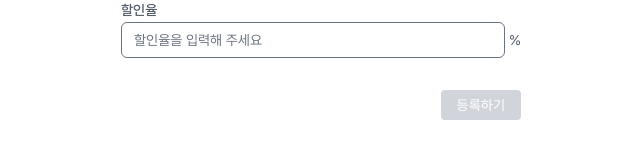
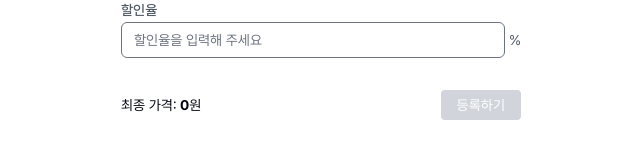
Before and after one commit to eunbinnie/weebur-coding-test, a Next.js app: page /products/new in a window 1280 px wide. Shown: the part 317-476 px from the top of the page, without its empty margins (319-959 px from the left). Built offline with nearby package versions, Linux system fonts and the light colour scheme.

Commit message:
feat: 할인 적용된 최종 가격 폼 하단에 렌더링

```diff
--- a/src/app/products/new/_components/NewProductForm.tsx
+++ b/src/app/products/new/_components/NewProductForm.tsx
@@ -6,6 +6,8 @@ import { useForm } from 'react-hook-form';
 import type { AddProductInput } from '@/schemas/product.schema';
 import { addProductSchema } from '@/schemas/product.schema';
 import { zodResolver } from '@hookform/resolvers/zod';
+
+import { formatNumberWithCommas } from '@/lib/utils/number';
 
 import type { AddProductRequestBody } from '@/types/products.types';
 
@@ -33,11 +35,18 @@ const NewProductForm = () => {
   const {
     register,
     handleSubmit,
+    watch,
     formState: { errors, isValid },
   } = useForm<AddProductInput>({
     mode: 'onChange',
     resolver: zodResolver(addProductSchema),
   });
+
+  const price = watch('price') || 0; // 상품 가격
+  const discountPercentage = watch('discountPercentage') || 0; // 할인율
+
+  const finalPrice = price - (price * (discountPercentage || 0)) / 100; // 할인 적용된 최종 가격
+
   const onSubmit: SubmitHandler<AddProductInput> = (data) => {
     const formData = { ...data };
     // description 필드가 비어있으면 제거
@@ -99,7 +108,14 @@ const NewProductForm = () => {
           </SelectContent>
         </Select>
       </InputWrapper> */}
-      <div className='flex pt-5'>
+      <div className='flex items-center justify-between pt-5'>
+        <p className='text-sm'>
+          최종 가격:{' '}
+          <span className='font-bold'>
+            {formatNumberWithCommas(finalPrice.toString())}
+          </span>
+          원
+        </p>
         <Button type='submit' disabled={!isValid} className='ml-auto'>
           등록하기
         </Button>
```
